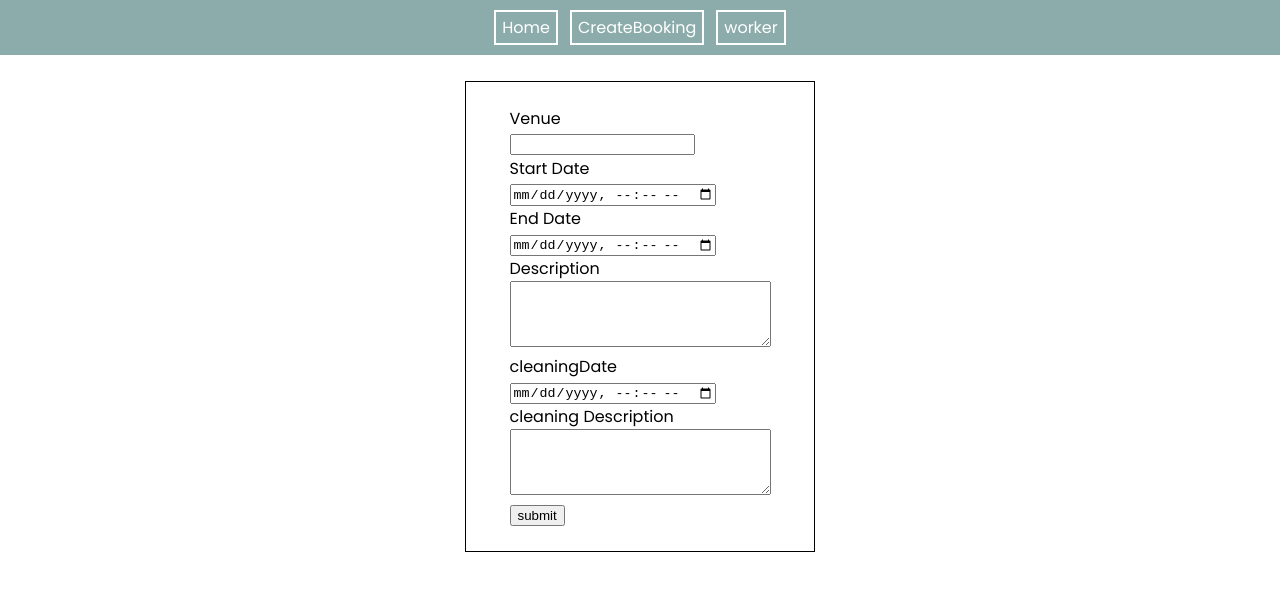
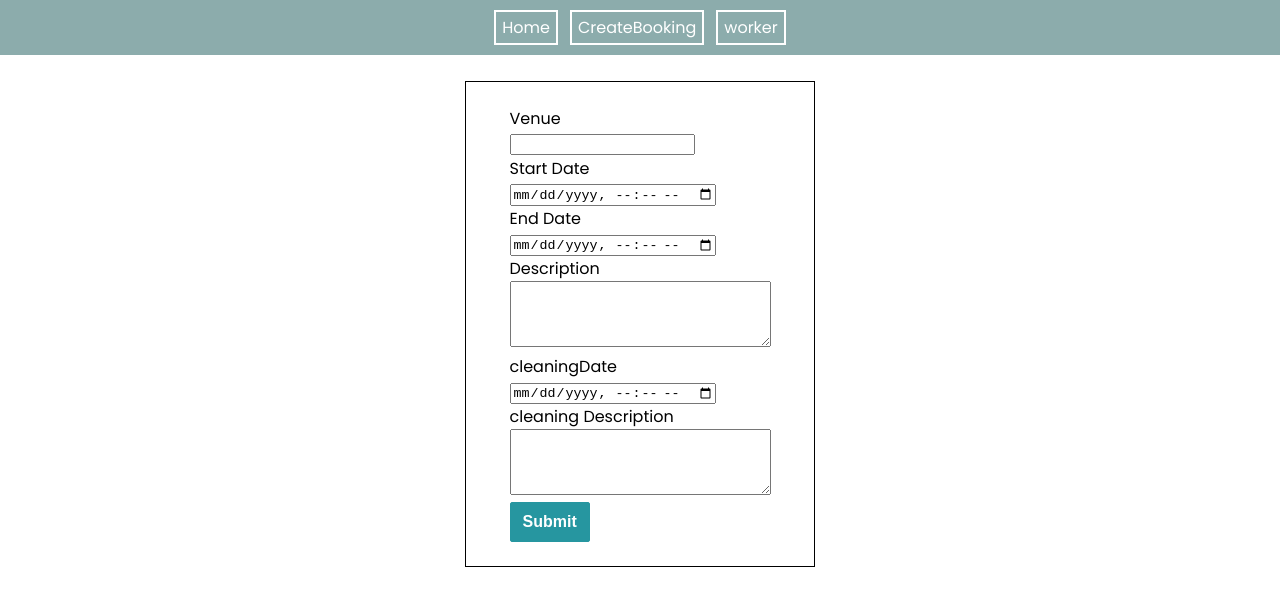
Before and after one commit to katwald/flexi-clean, a React (Create React App) app: page /create-booking in a window 1280 px wide. Shown: the top 606 px of the page. Built offline with nearby package versions, Linux system fonts and the light colour scheme; data requests are answered from the project's data file.

Commit message:
implement dynamic button to components, fix button style accordingly.

```diff
--- a/src/components/Button/index.scss
+++ b/src/components/Button/index.scss
@@ -2,12 +2,13 @@
 
 
 .btn{
-    display:flex;
-    align-items: center;
-    padding:8px 12px;
-    margin:12px;
+    width: 80px;
+    height: 40px;
+    padding: 8px 12px;
     border-radius: 2px;
     font-size :16px;
+    font-weight: 600;
+    text-align: center;
 
     &__primary{
         border:1px solid $primary;
@@ -56,11 +57,16 @@
 
     &--small{
         font-size: small;
-        padding: 4px 8px;
+        padding: 2px 2px;
+        height: 25px;
+        min-width: 48px;
+        max-width: 80px;;
     }
     &--medium{
         font-size: medium;
-        padding: 4px 8px;
+        padding: 2px 4px;
+        width: 64px;
+        height: 35px;
     }
     &--large{
         font-size: larger;
--- a/src/components/EmployeesList/index.js
+++ b/src/components/EmployeesList/index.js
@@ -7,6 +7,7 @@ import {
 } from "../../reducers/employeesReducer";
 
 import CreateEmployeeForm from "../Forms/CreateEmployeeForm";
+import Button from "../Button";
 
 import "./index.scss";
 
@@ -25,9 +26,14 @@ const EmployeesList = () => {
         {`${employee.firstName || "empty"} ${employee.lastName || "empty"}`}{" "}
         <span>{employee.contact}</span>{" "}
         <span>
-          <button onClick={() => dispatch(DeleteEmployee(employee.id))}>
+          <Button
+            danger
+            small
+            outline
+            onClick={() => dispatch(DeleteEmployee(employee.id))}
+          >
             remove
-          </button>
+          </Button>
         </span>
       </li>
     ));
--- a/src/components/Forms/BookingForm/EditBookingForm.js
+++ b/src/components/Forms/BookingForm/EditBookingForm.js
@@ -2,6 +2,8 @@ import React, { useState } from "react";
 import { useDispatch } from "react-redux";
 
 import { updateBooking } from "../../../reducers/bookingsReducers";
+
+import Button from "../.././Button";
 
 const BookingForm = ({
   _venue,
@@ -90,7 +92,9 @@ const BookingForm = ({
           onChange={({ target }) => setCleaningTag(target.value)}
         />
         <div>
-          <button type="submit">submit</button>
+          <Button primary type="submit">
+            submit
+          </Button>
         </div>
       </form>
     </div>
--- a/src/components/Forms/BookingForm/NewbookingForm.js
+++ b/src/components/Forms/BookingForm/NewbookingForm.js
@@ -2,6 +2,9 @@ import React, { useState } from "react";
 import { useDispatch } from "react-redux";
 
 import { createBooking } from "../../../reducers/bookingsReducers";
+
+import Button from "../../Button";
+
 import "./index.scss";
 
 const BookingForm = () => {
@@ -108,7 +111,9 @@ const BookingForm = () => {
           />
         </div>
         <div>
-          <button type="submit">submit</button>
+          <Button primary type="submit">
+            Submit
+          </Button>
         </div>
       </form>
     </div>
--- a/src/components/Forms/CommentForm/index.js
+++ b/src/components/Forms/CommentForm/index.js
@@ -2,6 +2,7 @@ import { useState } from "react";
 import { useDispatch } from "react-redux";
 
 import { addComment } from "../../../reducers/bookingsReducers";
+import Button from "../../Button";
 
 const Comment = ({ singleBooking }) => {
   const dispatch = useDispatch();
@@ -29,13 +30,13 @@ const Comment = ({ singleBooking }) => {
             name="comment"
             value={comment}
             rows="4"
-            cols="30"
+            cols="35"
             type="text"
             onChange={({ target }) => setComment(target.value)}
           />
         </div>
         <div>
-          <button type="submit">Add</button>
+          <Button primary>Add</Button>
         </div>
       </form>
     </div>
--- a/src/components/Forms/CreateEmployeeForm/index.js
+++ b/src/components/Forms/CreateEmployeeForm/index.js
@@ -1,8 +1,10 @@
 import React from "react";
 import { useDispatch } from "react-redux";
 
+import { createEmployees } from "../../../reducers/employeesReducer";
 import useField from "../../../hooks/useField";
-import { createEmployees } from "../../../reducers/employeesReducer";
+
+import Button from "../../Button";
 
 import "./index.scss";
 
@@ -62,7 +64,9 @@ const CreateEmployeeForm = () => {
         </div>
         <br />
 
-        <button type="submit">create</button>
+        <Button primary type="submit">
+          create
+        </Button>
       </form>
     </div>
   );
--- a/src/components/SingleBooking/index.js
+++ b/src/components/SingleBooking/index.js
@@ -8,7 +8,7 @@ import { updateBooking } from "../../reducers/bookingsReducers";
 import EditBookingForm from "../Forms/BookingForm/EditBookingForm";
 import CommentForm from "../Forms/CommentForm";
 import Modal from "../Modal";
-
+import Button from "../Button";
 import "./index.scss";
 
 const SingleBooking = ({ singleBooking }) => {
@@ -77,11 +77,14 @@ const SingleBooking = ({ singleBooking }) => {
           <>
             <span className="booking__assigned-to">{assignedCleaner}</span>
             <span className="booking__assign-button">
-              <button
+              <Button
+                small
+                outline
+                warning
                 onClick={() => handleRemoveAssignedEmployee(singleBooking)}
               >
                 Cancel
-              </button>
+              </Button>
             </span>
           </>
         ) : (
@@ -122,10 +125,17 @@ const SingleBooking = ({ singleBooking }) => {
             </p>
           </div>
           <div className="booking__content__modify">
-            <button onClick={() => handleEditBooking()}>Edit</button>
-            <button onClick={() => handleDeleteBooking(singleBooking.id)}>
+            <Button small outline primary onClick={() => handleEditBooking()}>
+              Edit
+            </Button>
+            <Button
+              small
+              outline
+              danger
+              onClick={() => handleDeleteBooking(singleBooking.id)}
+            >
               Delete
-            </button>
+            </Button>
           </div>
         </div>
         <div className="booking__comments">
--- a/src/components/SingleBooking/index.scss
+++ b/src/components/SingleBooking/index.scss
@@ -18,12 +18,12 @@ border-bottom: 1px solid rgb(212, 211, 211);
 &__assigned-to{
     margin-right: 5px;
 }
-&__assign-button > button{
-    border: 2px solid orange;
-    border-radius: $borderRadius;
-    padding:4px 8px;
+// &__assign-button > button{
+//     border: 2px solid orange;
+//     border-radius: $borderRadius;
+//     padding:4px 8px;
 
-}
+// }
 &__content{
     display:flex;
     padding: 12px 0; ;
```
